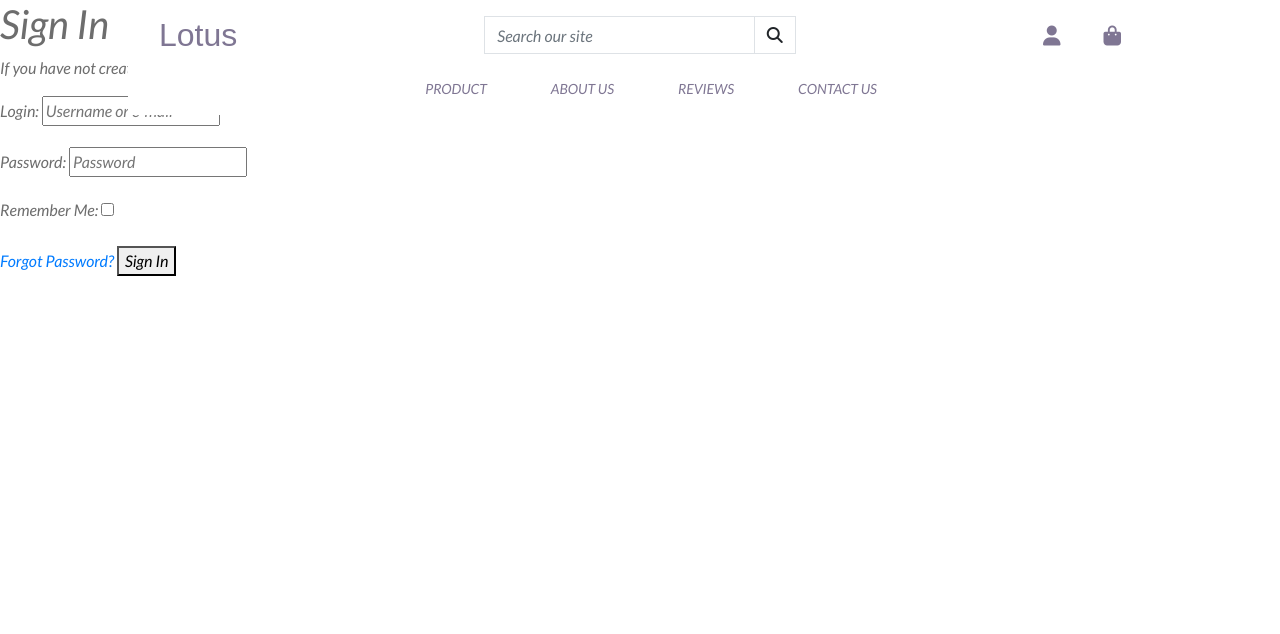
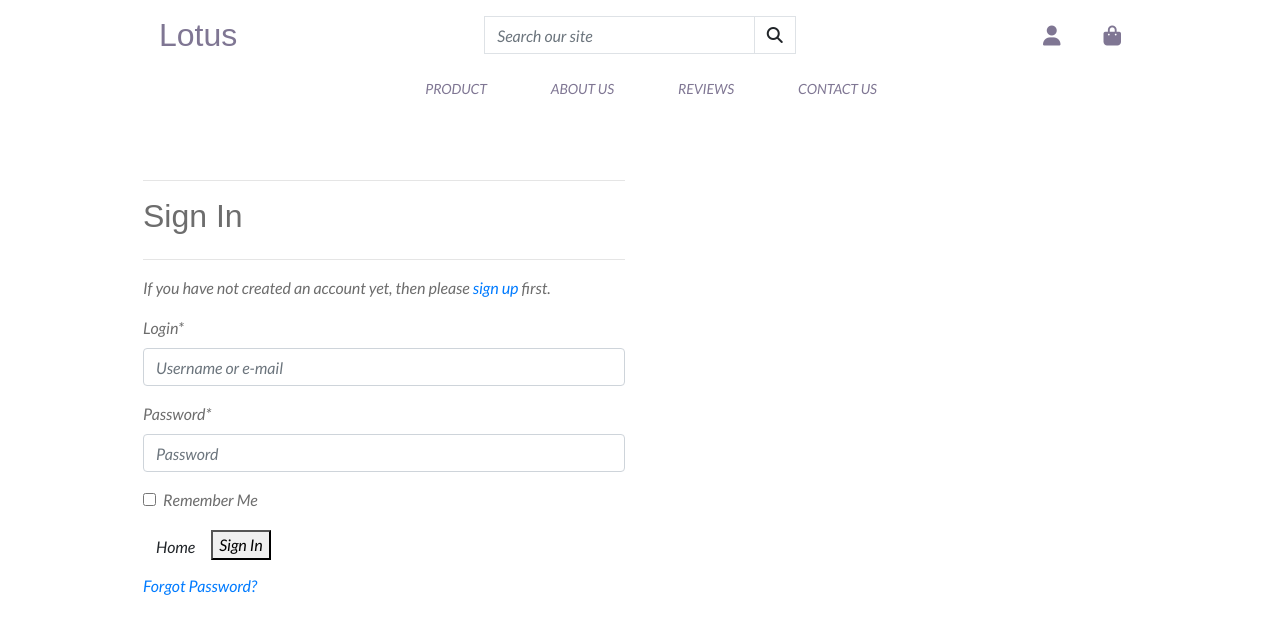
Before and after one commit to bakrydiarra/Lotus, a Django app: page /accounts/login/ in a window 1280 px wide. Shown: the top 634 px of the page. Run offline with Django 3.2, Linux system fonts and the light colour scheme; some libraries are stand-ins or nearby versions; some web fonts are replaced.

Commit message:
Update: allauth base.html and login.html

```diff
--- a/requirements.txt
+++ b/requirements.txt
@@ -1,5 +1,4 @@
 asgiref==3.6.0
-crispy-bootstrap4==2022.1
 Django==3.2
 django-allauth==0.41.0
 django-countries==7.2.1
--- a/templates/allauth/account/base.html
+++ b/templates/allauth/account/base.html
@@ -1 +1,15 @@
 {% extends "base.html" %}
+
+{% block content %}
+    <div class="container header-container">
+        <div class="overlay"></div>
+        <div class="row">
+            <div class="col-12 col-md-6">
+                <div class="allauth-form-inner-content">
+                    {% block inner_content %}
+                    {% endblock %}
+                </div>
+            </div>
+        </div>
+    </div>
+{% endblock %}
--- a/templates/allauth/account/login.html
+++ b/templates/allauth/account/login.html
@@ -5,9 +5,11 @@
 
 {% block head_title %}{% trans "Sign In" %}{% endblock %}
 
-{% block content %}
+{% block inner_content %}
 
-<h1>{% trans "Sign In" %}</h1>
+<hr>
+<h2 class="logo-font mb-4">{% trans "Sign In" %}</h2>
+<hr>
 
 {% get_providers as socialaccount_providers %}
 
@@ -35,12 +37,15 @@ for a {{ site_name }} account and sign in below:{% endblocktrans %}</p>
 
 <form class="login" method="POST" action="{% url 'account_login' %}">
   {% csrf_token %}
-  {{ form.as_p }}
+  {{ form|crispy }}
   {% if redirect_field_value %}
   <input type="hidden" name="{{ redirect_field_name }}" value="{{ redirect_field_value }}" />
   {% endif %}
-  <a class="button secondaryAction" href="{% url 'account_reset_password' %}">{% trans "Forgot Password?" %}</a>
+  <a class="btn btn-outline-black rounded-0" href="{% url 'home' %}">Home</a>
   <button class="primaryAction" type="submit">{% trans "Sign In" %}</button>
+  <p class="mt-2">
+    <a class="button secondaryAction" href="{% url 'account_reset_password' %}">{% trans "Forgot Password?" %}</a>
+  </p>
 </form>
 
 {% endblock %}
--- a/templates/base.html
+++ b/templates/base.html
@@ -79,7 +79,7 @@
                             {% if request.user.is_superuser %}
                             <a href="" class="dropdown-item">Product Management</a>
                             {% endif %}
-                            <a href="" class="dropdown-item">My Profile</a>
+                            <a href="{% url 'profile' %}" class="dropdown-item">My Profile</a>
                             <a href="{% url 'account_logout' %}" class="dropdown-item">Logout</a>
                             {% else %}
                             <a href="{% url 'account_signup' %}" class="dropdown-item">Signup</a>
```
